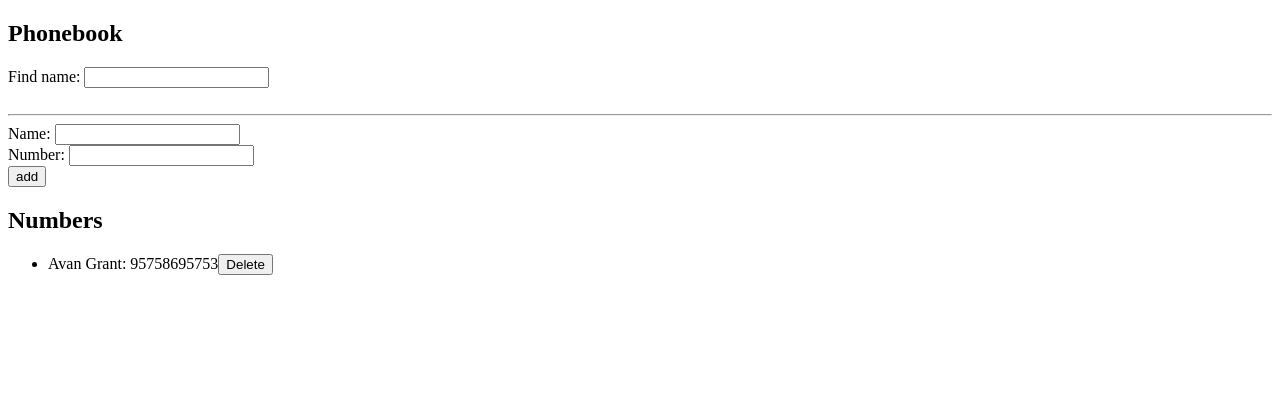
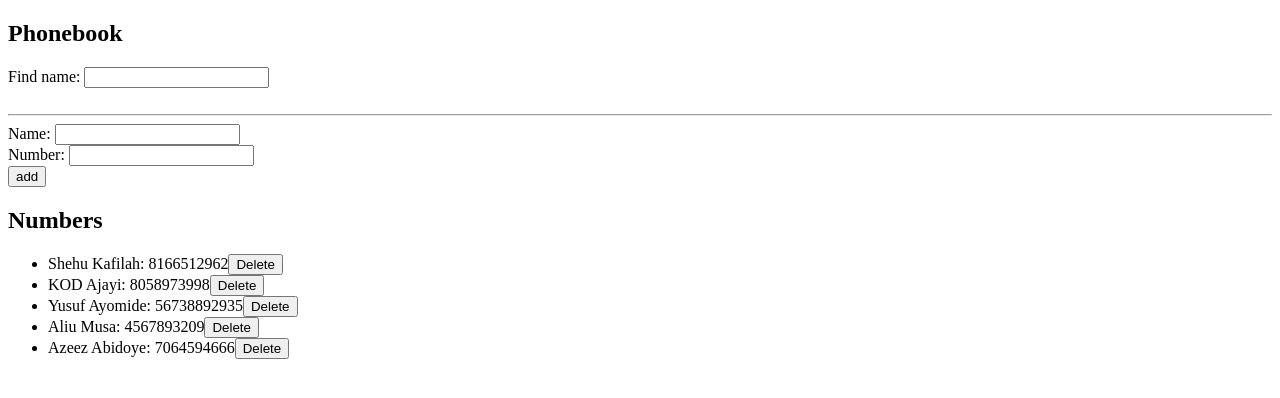
Before and after one commit to azeezabidoye/fs-part2, a React (Vite) app in the folder phonebook/: page / in a window 1280 px wide. Shown: the top 398 px of the page. Built offline with nearby package versions, Linux system fonts and the light colour scheme; data requests are answered from the project's data file.

Commit message:
Styles and components added

```diff
--- a/phonebook/db.json
+++ b/phonebook/db.json
@@ -1,9 +1,29 @@
 {
   "persons": [
     {
-      "id": "af3a",
-      "name": "Avan Grant",
-      "number": "95758695753"
+      "id": "5b8f",
+      "name": "Shehu Kafilah",
+      "number": "8166512962"
+    },
+    {
+      "id": "8674",
+      "name": "KOD Ajayi",
+      "number": "8058973998"
+    },
+    {
+      "id": "14d9",
+      "name": "Yusuf Ayomide",
+      "number": "56738892935"
+    },
+    {
+      "id": "5923",
+      "name": "Aliu Musa",
+      "number": "4567893209"
+    },
+    {
+      "id": "8b40",
+      "name": "Azeez Abidoye",
+      "number": "7064594666"
     }
   ]
 }
--- a/phonebook/src/App.jsx
+++ b/phonebook/src/App.jsx
@@ -1,4 +1,5 @@
 import { useState, useEffect } from "react";
+import Notification from "./components/Notification";
 import personService from "./services/persons";
 
 const App = () => {
@@ -7,6 +8,7 @@
   const [newNumber, setNewNumber] = useState("");
   const [searchQuery, setSearchQuery] = useState("");
   const [filteredNames, setFilteredName] = useState([]);
+  const [alertMsg, setAlertMsg] = useState(null);
 
   const hook = () => {
     personService.getAll().then((initialPerson) => setPersons(initialPerson));
@@ -29,8 +31,12 @@
     personService.create(nameObj).then((returnedPerson) => {
       console.log(returnedPerson);
       setPersons(persons.concat(nameObj));
+      setAlertMsg(`${returnedPerson.name} added successfully 🎉`);
       setNewName("");
       setNewNumber("");
+      setTimeout(() => {
+        setAlertMsg(null);
+      }, 5000);
     });
   };
 
@@ -65,6 +71,7 @@
   return (
     <div>
       <h2>Phonebook</h2>
+      <Notification message={alertMsg} />
       <form onSubmit={handleSearch}>
         <div>
           Find name: <input value={searchQuery} onChange={handleSearchName} />
--- /dev/null
+++ b/phonebook/src/components/Notification.jsx
@@ -0,0 +1,9 @@
+const Notification = ({ message }) => {
+  if (message === null) {
+    return null;
+  }
+
+  return <div className="alert">{message}</div>;
+};
+
+export default Notification;
--- /dev/null
+++ b/phonebook/src/index.css
@@ -0,0 +1,9 @@
+.alert {
+  color: green;
+  background: lightgrey;
+  font-size: 20px;
+  border-style: solid;
+  border-radius: 5px;
+  padding: 10px;
+  margin-bottom: 10px;
+}
--- a/phonebook/src/main.jsx
+++ b/phonebook/src/main.jsx
@@ -1,6 +1,7 @@
 import React from "react";
 import ReactDOM from "react-dom/client";
 import App from "./App.jsx";
+import "./index.css";
 
 ReactDOM.createRoot(document.getElementById("root")).render(
   <React.StrictMode>
```
